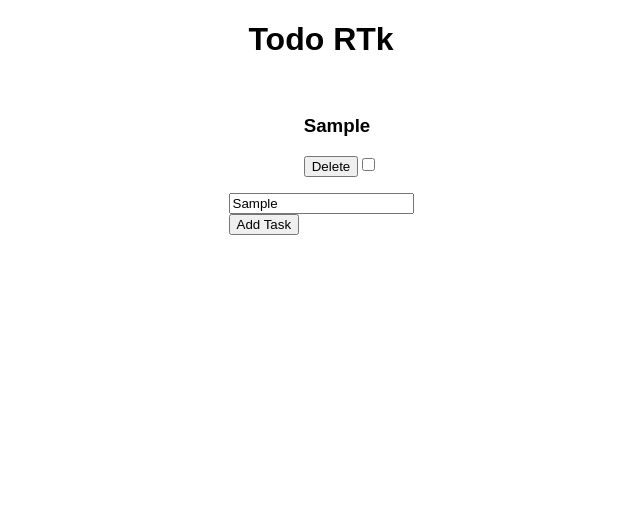
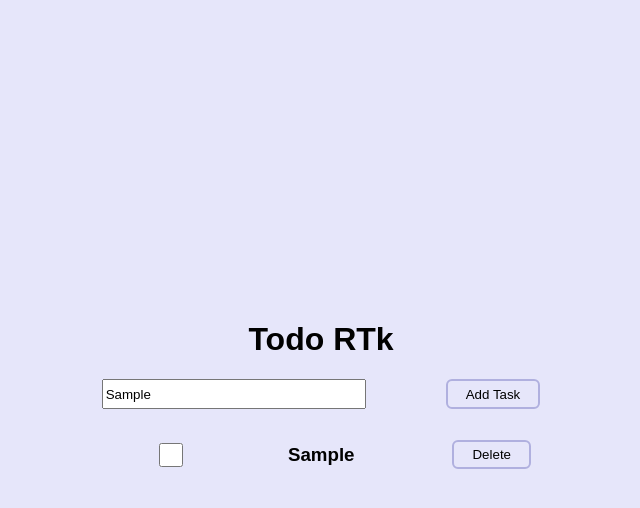
Before and after one commit to Gaston82/202301-w6ch1-gaston-artaza, a React (Create React App) app: page / in a window 1280 px wide. Both pictures are taken after typing "Sample" into the empty fields and a click on the button "Add Task". Shown: the top 508 px of the page, without its empty margins (319-959 px from the left). Built offline with nearby package versions, Linux system fonts and the light colour scheme; no server answers.

Commit message:
add Todo styles

```diff
--- a/package.json
+++ b/package.json
@@ -3,6 +3,9 @@
   "version": "0.1.0",
   "private": true,
   "dependencies": {
+    "@emotion/react": "^11.10.5",
+    "@emotion/styled": "^11.10.5",
+    "@mui/material": "^5.11.9",
     "@reduxjs/toolkit": "^1.9.2",
     "@testing-library/jest-dom": "^5.16.5",
     "@testing-library/react": "^13.4.0",
--- a/src/App.css
+++ b/src/App.css
@@ -3,4 +3,5 @@
   justify-content: center;
   align-items: center;
   flex-direction: column;
+  height: 100vh;
 }
--- a/src/App.tsx
+++ b/src/App.tsx
@@ -19,8 +19,8 @@ export const App = (): JSX.Element => {
     <>
       <div className="container">
         <h1>Todo RTk</h1>
+        <Form />
         <TodoList todos={todos} />
-        <Form />
       </div>
     </>
   );
--- /dev/null
+++ b/src/components/Form/Form.css
@@ -0,0 +1,19 @@
+form {
+  display: flex;
+}
+
+input {
+  height: 1.5rem;
+  width: 16rem;
+}
+
+input[type="checkbox" i] {
+  width: 2rem;
+}
+
+form button {
+  border: 2px solid #b0b0df;
+  padding: 5px 18px;
+  border-radius: 6px;
+  margin-left: 5rem;
+}
--- a/src/components/Form/Form.tsx
+++ b/src/components/Form/Form.tsx
@@ -1,15 +1,18 @@
 import React, { useState } from "react";
 import useApi from "../../hooks/useApi";
+import "./Form.css";
 
 const Form = (): JSX.Element => {
   const { createTodo } = useApi();
   const [todo, setTodo] = useState("");
 
-  const handleChange = (event: any) => {
+  const handleChange = (
+    event: React.ChangeEvent<HTMLTextAreaElement | HTMLInputElement>
+  ) => {
     setTodo(event.target.value);
   };
 
-  const handleSubmit = (event: { preventDefault: () => void }) => {
+  const handleSubmit = (event: React.FormEvent<HTMLFormElement>) => {
     event.preventDefault();
     const newTodo = {
       id: Math.floor(Math.random() * 1000),
@@ -26,6 +29,7 @@ const Form = (): JSX.Element => {
           <input type="text" onChange={handleChange} value={todo} />
         </label>
       </div>
+
       <button>Add Task</button>
     </form>
   );
--- /dev/null
+++ b/src/components/Todo/Todo.css
@@ -0,0 +1,15 @@
+article {
+  display: flex;
+  justify-content: space-between;
+  align-items: center;
+}
+
+ul {
+  width: 380px;
+}
+
+article button {
+  border: 2px solid #b0b0df;
+  padding: 5px 18px;
+  border-radius: 6px;
+}
--- a/src/components/Todo/Todo.tsx
+++ b/src/components/Todo/Todo.tsx
@@ -1,6 +1,7 @@
 import React from "react";
 import { TodoStructure } from "../../data/types";
 import useApi from "../../hooks/useApi";
+import "./Todo.css";
 
 interface TodoProps {
   todo: TodoStructure;
@@ -11,9 +12,11 @@ const Todo = ({ todo }: TodoProps): JSX.Element => {
 
   return (
     <article>
+      <input type="checkbox" onClick={() => toggleIsDone(todo)} />
       <h3>{todo.name}</h3>
-      <button onClick={() => deleteTodo(todo.id)}>Delete</button>
-      <input type="checkbox" onClick={() => toggleIsDone(todo)} />
+      <div>
+        <button onClick={() => deleteTodo(todo.id)}>Delete</button>
+      </div>
     </article>
   );
 };
--- a/src/index.css
+++ b/src/index.css
@@ -2,9 +2,16 @@ body {
   margin: 0;
   padding: 0;
   font-family: sans-serif;
+  background-color: lavender;
 }
 
 ul,
 li {
   list-style: none;
 }
+
+button {
+  cursor: pointer;
+  border: none;
+  background: transparent;
+}
```
Also changed, not shown: 1 other file (tests, documents, lock files or other folders).
